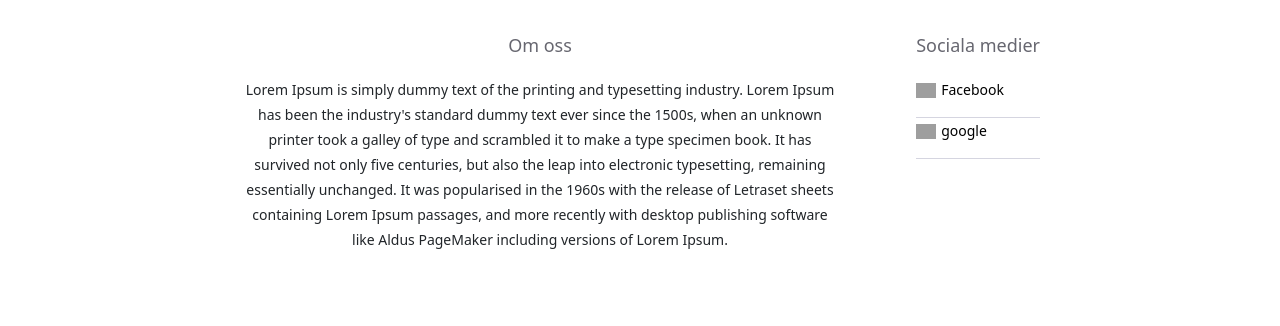
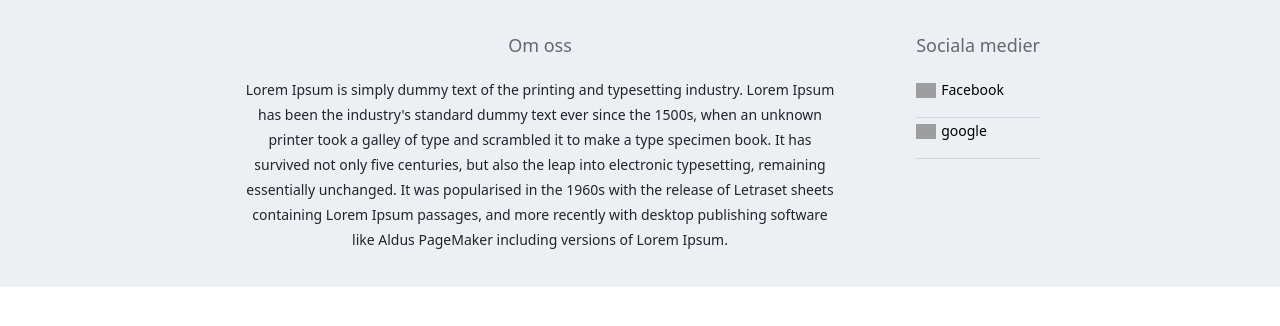
Before and after one commit to patrikyo/tayou, a React (Create React App) app: page / in a window 1280 px wide. Shown: the top 326 px of the page. Built offline with nearby package versions, Linux system fonts and the light colour scheme; grey boxes are pictures that could not be loaded.

Commit message:
Adds footer wrapper

```diff
--- a/src/index.css
+++ b/src/index.css
@@ -9,3 +9,8 @@ code {
   font-family: source-code-pro, Menlo, Monaco, Consolas, 'Courier New',
     monospace;
 }
+
+
+.footer_wrapper {
+    background-color: #edeff2;
+}
```
